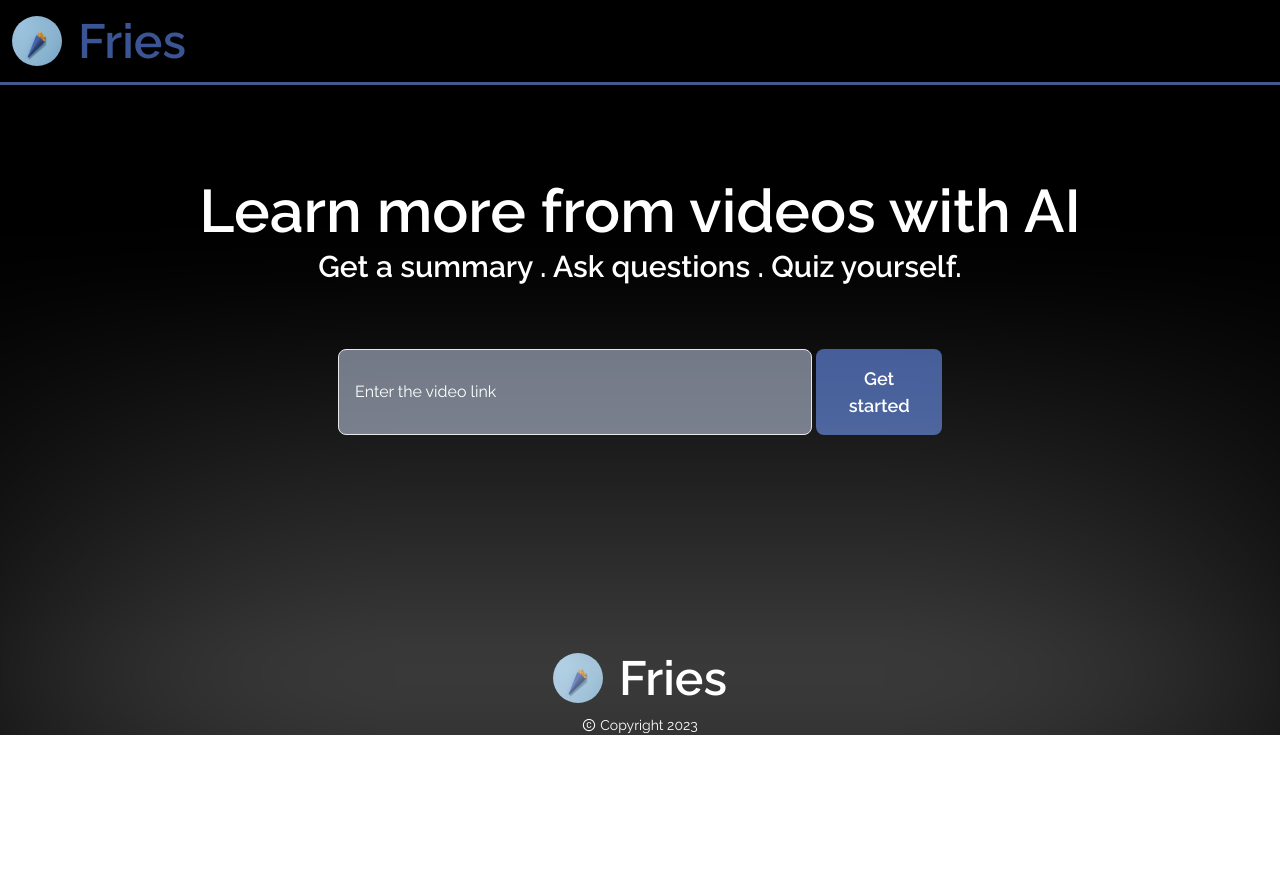
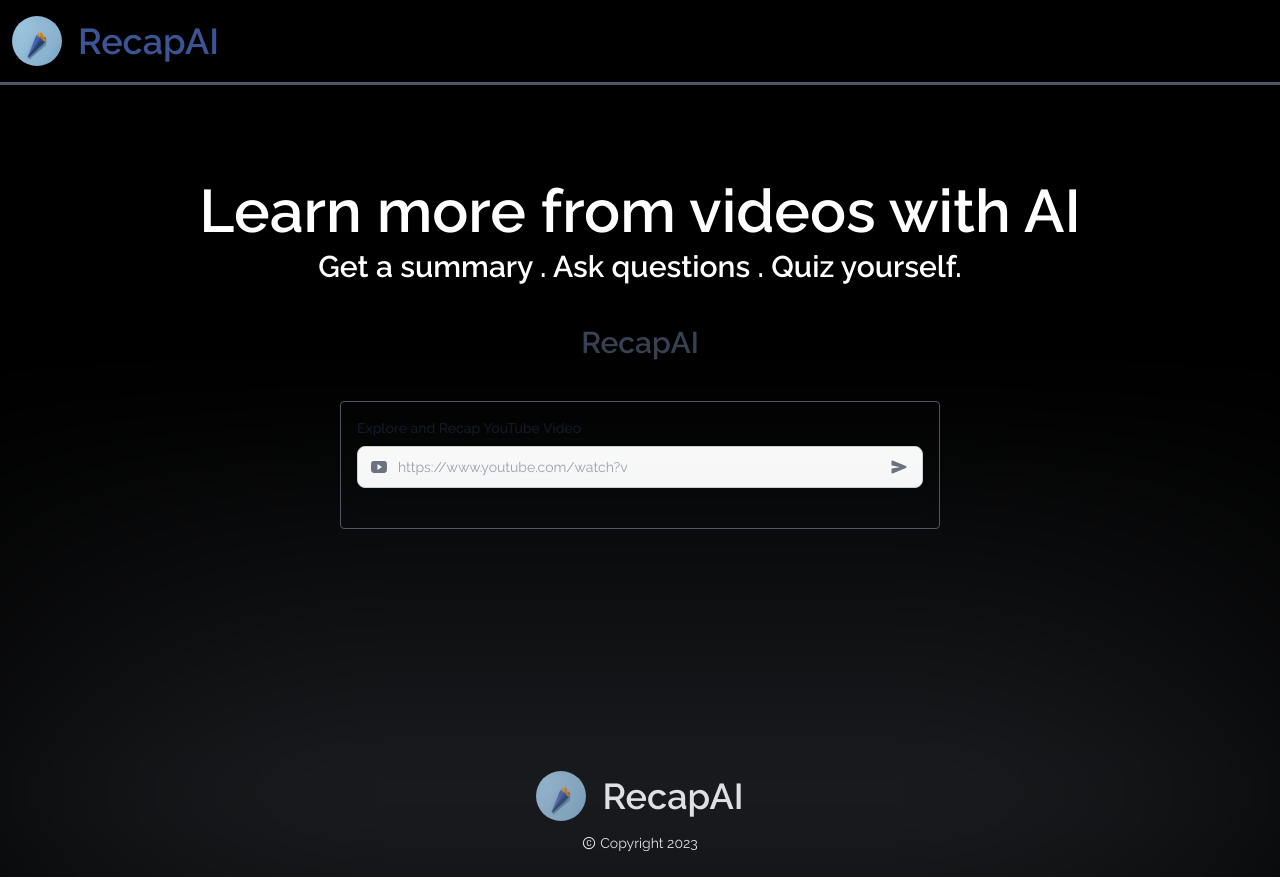
Before and after one commit to C-NikhilKarthik/RecapAI, a React (Vite) app in the folder client/: page / in a window 1280 px wide. Before the commit the page ends 800 px from the top, so only its background shows below. Built offline with nearby package versions, Linux system fonts and the light colour scheme.

Commit message:
Functionalities tested

```diff
--- a/client/src/components/Footer.jsx
+++ b/client/src/components/Footer.jsx
@@ -3,8 +3,8 @@
 import { AiOutlineCopyrightCircle } from "react-icons/ai";
 export default function Footer() {
   return (
-    <div className="w-full z-20 relative mt-[182px] flex flex-col items-center justify-center gap-3">
-      <div className="absolute mb-10 z-20 w-full h-[100px] bg-white border-t-[1px] blur-[150px]"></div>
+    <div className="w-full z-20 relative mt-[182px] flex flex-col pb-6 items-center justify-center gap-3">
+      <div className="absolute mb-10 z-20 w-full h-[100px] bg-gray-500 border-t-[1px] blur-[150px]"></div>
 
       <div className="flex items-center gap-2 md:gap-4">
         <img
@@ -12,8 +12,8 @@
           alt="logo"
           className="h-[40px] w-[40px] lg:h-[50px] lg:w-[50px] rounded-full  "
         />
-        <h1 className="text-4xl lg:text-5xl font-bold text-white hidden md:block">
-          Fries
+        <h1 className="text-3xl lg:text-4xl font-bold text-white hidden md:block">
+          RecapAI
         </h1>
       </div>
       <div className="flex flex-col justify-center items-center text-white text-sm">
--- a/client/src/components/Moto_Link.jsx
+++ b/client/src/components/Moto_Link.jsx
@@ -1,33 +1,18 @@
 import React, { useState } from "react";
-import { useNavigate } from "react-router-dom"; // Import useNavigate
+import { useNavigate } from "react-router-dom";
+import { IoLogoYoutube } from "react-icons/io";
+import {IoSend} from "react-icons/io5"
 
 export default function Moto_Link() {
-  const [videoLink, setVideoLink] = useState(""); // State to store the input value
+  const [videoURL,setVideoURL] = useState("");
+
   const navigate = useNavigate(); // Initialize the useNavigate hook
-
-  const handleInputChange = (e) => {
-    setVideoLink(e.target.value);
-  };
-
-  const handleButtonClick = () => {
-    // Check if the input value is a valid YouTube link (you can add more validation as needed)
-    if (isValidYouTubeLink(videoLink)) {
-      // Save the input value to localStorage
-      localStorage.setItem("videoLink", videoLink);
-
-      // Redirect to the "/chat" route using the navigate function
-      navigate("/chat");
-    } else {
-      alert("Please enter a valid YouTube link.");
+  function setVideo(){
+    if(videoURL !== ""){
+      localStorage.setItem("videoLink",videoURL);
+      navigate('/chat');
     }
-  };
-
-  // Function to validate YouTube links
-  const isValidYouTubeLink = (link) => {
-    // You can implement a more robust link validation logic here
-    // For simplicity, this example checks if the link contains "youtube.com"
-    return link.includes("youtube.com");
-  };
+  }
 
   return (
     <div className="w-full flex flex-col justify-center items-center md:p-9 mt-9">
@@ -38,20 +23,69 @@
         </h2>
       </div>
 
-      <div className="mt-10 lg:mt-16 w-full lg:w-[50%] gap-1 flex justify-center">
-        <input
-          placeholder="Enter the video link"
-          type="text"
-          className="p-2 lg:p-4 border-[1px] md:w-[50%] lg:w-[80%] rounded-lg placeholder-white placeholder-opacity-100 bg-gray-500"
-          value={videoLink}
-          onChange={handleInputChange}
-        />
-        <button
-          onClick={handleButtonClick}
-          className="p-2 lg:p-4 bg-[#3B5594] font-bold rounded-lg text-white focus:outline-none text-[10px] lg:text-[18px]"
-        >
-          Get started
-        </button>
+
+      <div className="w-full flex-1 h-full flex items-center flex-col">
+        <div className="font-semibold text-3xl text-gray-700 my-10">RecapAI</div>
+        <div className="w-full md:max-w-[600px] mb-6 relative border border-gray-600 rounded p-4 flex flex-col">
+          <label
+            htmlFor="input-group-1"
+            className="block mb-2 text-sm font-medium text-gray-900 dark:text-white"
+          >
+            Explore and Recap YouTube Video
+          </label>
+          <div className="relative mb-6 flex items-center">
+            <div className="absolute inset-y-0 left-0 flex items-center pl-3.5 pointer-events-none">
+              <IoLogoYoutube className="text-gray-500 dark:gray-400" />
+            </div>
+            <input
+              type="text"
+              id="input-group-1"
+              onChange={(e) => { setVideoURL(e.target.value) }}
+              className="border border-gray-300 focus:shadow-md focus:outline-none text-gray-900 text-sm rounded-lg focus:ring-opacity-0 block w-full pl-10 p-2.5 dark:bg-gray-700 dark:border-gray-600 focus:border-gray-400 dark:placeholder-gray-400 dark:text-white"
+              placeholder="https://www.youtube.com/watch?v"
+            />
+            <button onClick={() => setVideo()} className="p-2 absolute right-2 text-gray-500 hover:text-gray-400" type="button">
+              <IoSend />
+            </button>
+          </div>
+        </div>
+        {/* <div className="w-full md:max-w-[600px] relative border border-gray-600 rounded p-4 flex flex-col">
+          <label className="block mb-2 text-sm font-medium text-gray-900 dark:text-white">
+            Summarize your project
+          </label>
+          <div className="flex items-center justify-center w-full">
+            <label
+              htmlFor="dropzone-file"
+              className="flex flex-col items-center justify-center w-full h-64 border-2 border-gray-300 border-dashed rounded-lg cursor-pointer bg-gray-50 dark:hover:bg-bray-800 dark:bg-gray-700 hover:bg-gray-100 dark:border-gray-600 dark:hover:border-gray-500 dark:hover:bg-gray-600"
+            >
+              <div className="flex flex-col items-center justify-center pt-5 pb-6">
+                <svg
+                  className="w-8 h-8 mb-4 text-gray-500 dark:text-gray-400"
+                  aria-hidden="true"
+                  xmlns="http://www.w3.org/2000/svg"
+                  fill="none"
+                  viewBox="0 0 20 16"
+                >
+                  <path
+                    stroke="currentColor"
+                    strokeLinecap="round"
+                    strokeLinejoin="round"
+                    strokeWidth="2"
+                    d="M13 13h3a3 3 0 0 0 0-6h-.025A5.56 5.56 0 0 0 16 6.5 5.5 5.5 0 0 0 5.207 5.021C5.137 5.017 5.071 5 5 5a4 4 0 0 0 0 8h2.167M10 15V6m0 0L8 8m2-2 2 2"
+                  />
+                </svg>
+                <p className="mb-2 text-sm text-gray-500 dark:text-gray-400">
+                  <span className="font-semibold">Click to upload</span> or drag
+                  and drop
+                </p>
+                <p className="text-xs text-gray-500 dark:text-gray-400">
+                  PDF, PowerPoint, Word, and Excel files
+                </p>
+              </div>
+              <input id="dropzone-file" type="file" className="hidden" />
+            </label>
+          </div>
+        </div> */}
       </div>
     </div>
   );
--- a/client/src/components/Navbar.jsx
+++ b/client/src/components/Navbar.jsx
@@ -2,15 +2,15 @@
 import Logo from "../images/logo.jpg";
 export default function Navbar() {
   return (
-    <div className="border-b-[3px] pl-3 pr-5 p-4 flex items-center gap-5 justify-between border-[#445a8e] ">
+    <div className="border-b-[3px] pl-3 pr-5 p-4 flex items-center gap-5 justify-between border-gray-600 ">
       <div className="flex items-center gap-2 md:gap-4">
         <img
           src={Logo}
           alt="logo"
           className="h-[40px] w-[40px] lg:h-[50px] lg:w-[50px] rounded-full  "
         />
-        <h1 className="text-4xl lg:text-5xl font-bold text-[#3B5594] hidden md:block">
-          Fries
+        <h1 className="text-3xl lg:text-4xl font-bold text-[#3B5594] hidden md:block">
+          RecapAI
         </h1>
       </div>
     </div>
```
Also changed, not shown: client/src/Pages/Main/Main.jsx (+18 -32 lines).
